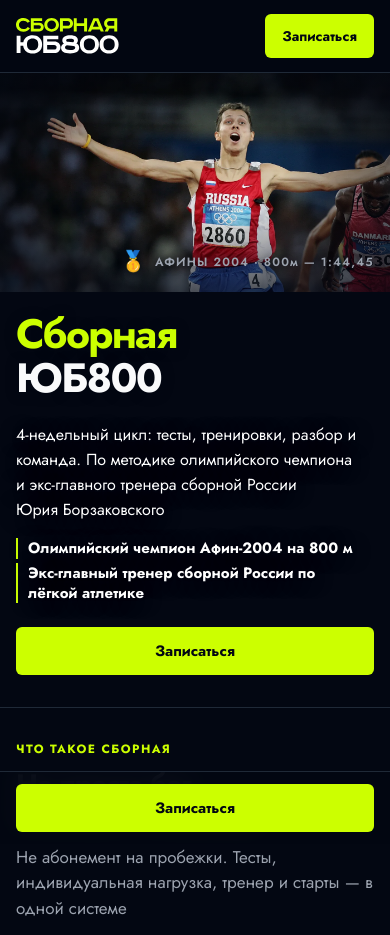
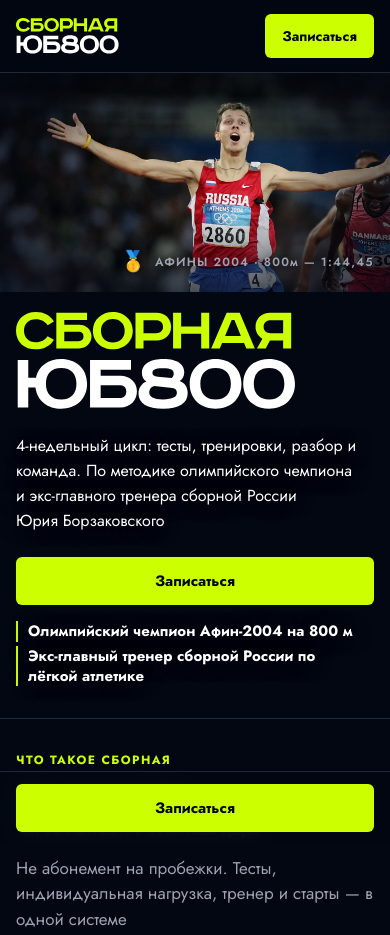
Before and after one commit to ToniQStudio/run-club, a website: page landing/index.html in a window 390 px wide. Shown: the top 935 px of the page. Drawn offline with Linux system fonts and the light colour scheme.

Commit message:
Use logo in hero and move CTA above credentials

```diff
--- a/landing/index.html
+++ b/landing/index.html
@@ -82,14 +82,14 @@
         </div>
         <div class="hero-overlay">
           <div class="hero-copy">
-            <h1><span class="accent">Сборная</span><br>ЮБ800</h1>
+            <h1 class="hero-logo-wrap"><img class="hero-logo" src="assets/logo.svg" alt="Сборная ЮБ800" width="209" height="73"></h1>
             <p class="lead">4-недельный цикл: тесты, тренировки, разбор и команда. По методике олимпийского чемпиона и экс-главного тренера сборной России Юрия Борзаковского</p>
+            <div class="hero-actions">
+              <a class="button button-primary" href="#join" data-lead-open aria-haspopup="dialog" aria-controls="lead-dialog" data-lead-source="Сборная · первый экран">Записаться</a>
+            </div>
             <div class="hero-credentials" role="group" aria-label="Роли Юрия Борзаковского">
               <p class="hero-credential"><strong>Олимпийский чемпион Афин-2004 на 800 м</strong></p>
               <p class="hero-credential"><strong>Экс-главный тренер сборной России по лёгкой атлетике</strong></p>
-            </div>
-            <div class="hero-actions">
-              <a class="button button-primary" href="#join" data-lead-open aria-haspopup="dialog" aria-controls="lead-dialog" data-lead-source="Сборная · первый экран">Записаться</a>
             </div>
           </div>
         </div>
--- a/landing/styles.css
+++ b/landing/styles.css
@@ -442,6 +442,28 @@ input {
   letter-spacing: -0.045em;
 }
 
+.hero-logo-wrap {
+  margin-bottom: var(--space-10);
+}
+
+.hero-logo {
+  display: block;
+  width: min(460px, 100%);
+  height: auto;
+}
+
+@media (max-width: 1199px) {
+  .hero-logo {
+    width: min(380px, 100%);
+  }
+}
+
+@media (max-width: 767px) {
+  .hero-logo {
+    width: min(280px, 100%);
+  }
+}
+
 .h1-tablet-break {
   display: none;
 }
```
